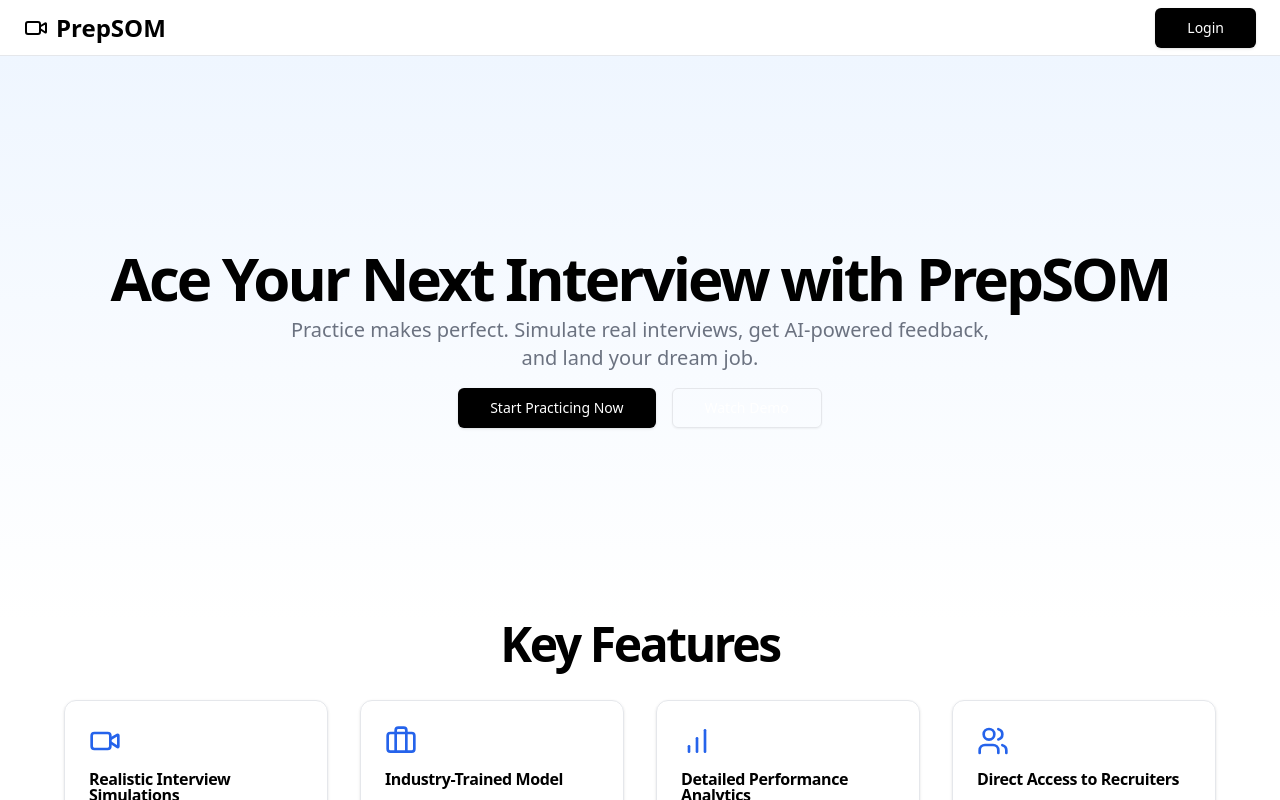
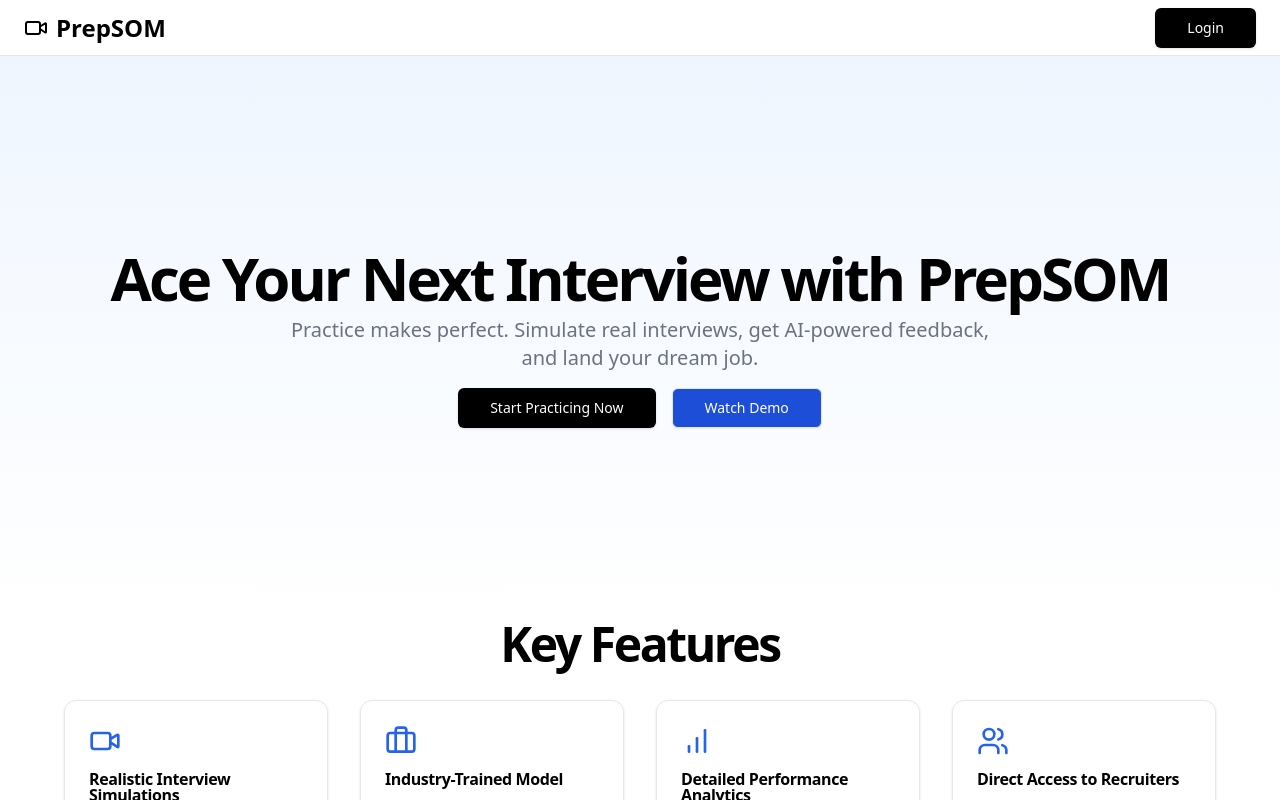
Before and after one commit to shubh-37/udaan-frontend, a React (Vite) app: page / in a window 1280 px wide. Shown: the top 800 px of the page. Built offline with nearby package versions, Linux system fonts and the light colour scheme.

Commit message:
default theme colors

```diff
--- a/tailwind.config.js
+++ b/tailwind.config.js
@@ -2,7 +2,14 @@
 export default {
   content: ['./index.html', './src/**/*.{js,ts,jsx,tsx}'],
   theme: {
-    extend: {}
+    extend: {
+      colors: {
+        primary: '#1D4ed8',
+        'primary-foreground': '#ffffff', // Replace with your desired color (e.g., Tailwind's indigo-500)
+        background: '#1D4ed8', // Replace with your desired background color
+        ring: '#93C5FD' // Add additional colors as needed
+      }
+    }
   },
   plugins: []
 };
```
